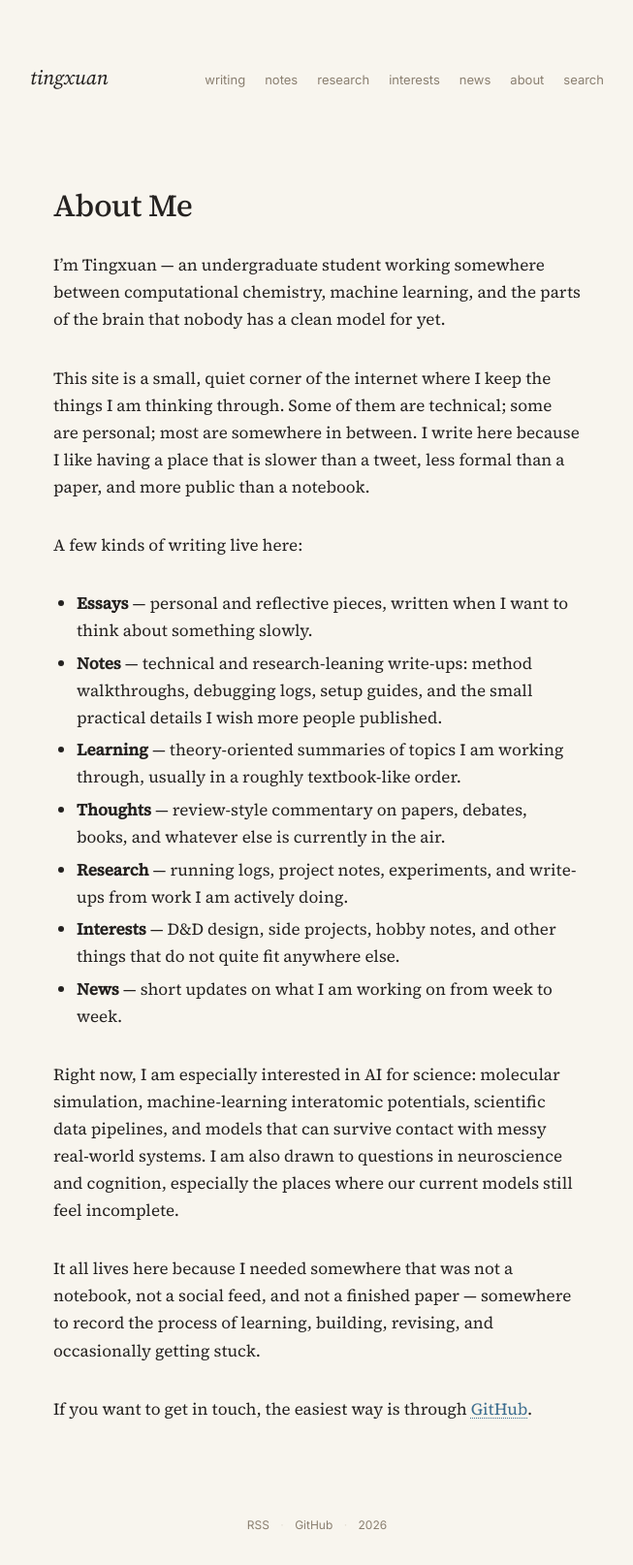
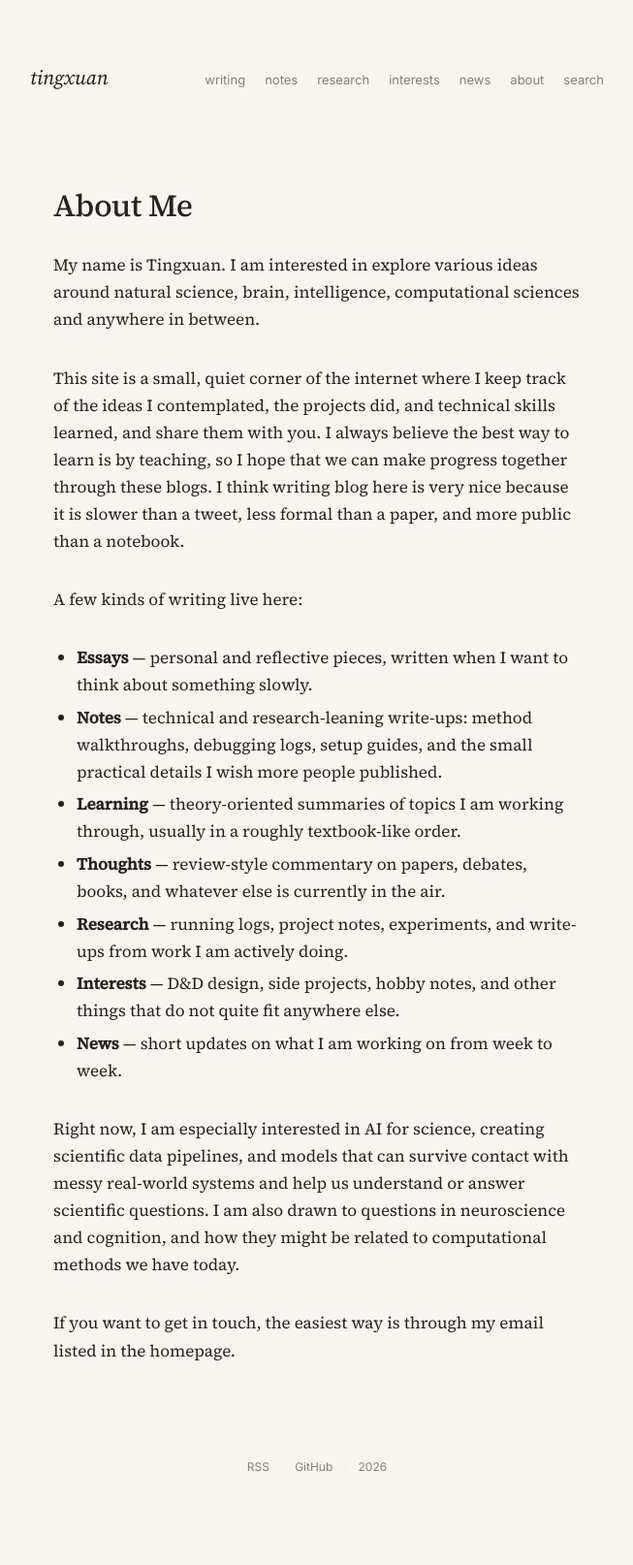
Before and after one commit to TingXuan-Huang/TingXuan-Huang.github.io, a Jekyll site: the page built from about.md, in a window 1280 px wide. Shown: the whole page at 97% size, without its empty margins (313-966 px from the left). Built offline with Jekyll 4.4.1, drawn with Linux system fonts in a browser that asks for light colours; after the commit the page ends 1554 px from its top, so only the background shows below that.

Commit message:
minor edits about welcoming and about me

```diff
--- a/_config.yml
+++ b/_config.yml
@@ -1,6 +1,7 @@
 title: "tingxuan"
-tagline: "Notes from a graduate student — on computational chemistry, the brain, and the things in between."
-now: "Running LAMMPS simulations with the UMA potential — and writing a long essay about Jingwei."
+tagline: "Welcome to my personal blog! Hope you can find the writing interesting and helpful."
+now: "Currently trying to learn about various topics ranging from machine learning theory, neural science to investment and economics. I also like to read books on philosophy, history and literature.
+      I am also learning singing and playing flute, and origimami as hobbies."
 
 description: "Essays and notes by Tingxuan Huang."
 author: "Tingxuan Huang"
--- a/about.md
+++ b/about.md
@@ -6,9 +6,9 @@
 
 # About Me
 
-I'm Tingxuan — an undergraduate student working somewhere between computational chemistry, machine learning, and the parts of the brain that nobody has a clean model for yet.
+My name is Tingxuan. I am interested in explore various ideas around natural science, brain, intelligence, computational sciences and anywhere in between.
 
-This site is a small, quiet corner of the internet where I keep the things I am thinking through. Some of them are technical; some are personal; most are somewhere in between. I write here because I like having a place that is slower than a tweet, less formal than a paper, and more public than a notebook.
+This site is a small, quiet corner of the internet where I keep track of the ideas I contemplated, the projects did, and technical skills learned, and share them with you. I always believe the best way to learn is by teaching, so I hope that we can make progress together through these blogs. I think writing blog here is very nice because it is slower than a tweet, less formal than a paper, and more public than a notebook.
 
 A few kinds of writing live here:
 
@@ -20,8 +20,8 @@
 - **Interests** — D&D design, side projects, hobby notes, and other things that do not quite fit anywhere else.
 - **News** — short updates on what I am working on from week to week.
 
-Right now, I am especially interested in AI for science: molecular simulation, machine-learning interatomic potentials, scientific data pipelines, and models that can survive contact with messy real-world systems. I am also drawn to questions in neuroscience and cognition, especially the places where our current models still feel incomplete.
+Right now, I am especially interested in AI for science, creating scientific data pipelines, and models that can survive contact with messy real-world systems and help us understand or answer scientific questions. I am also drawn to questions in neuroscience and cognition, and how they might be related to computational methods we have today.
 
-It all lives here because I needed somewhere that was not a notebook, not a social feed, and not a finished paper — somewhere to record the process of learning, building, revising, and occasionally getting stuck.
+If you want to get in touch, the easiest way is through my email listed in the homepage.
 
-If you want to get in touch, the easiest way is through [GitHub]({{ site.github_url }}).
+<!-- [GitHub]({{ site.github_url }}). -->
```
Also changed, not shown: .claude/logs/session-20260526-60cb8f55.md (added), README.md.
